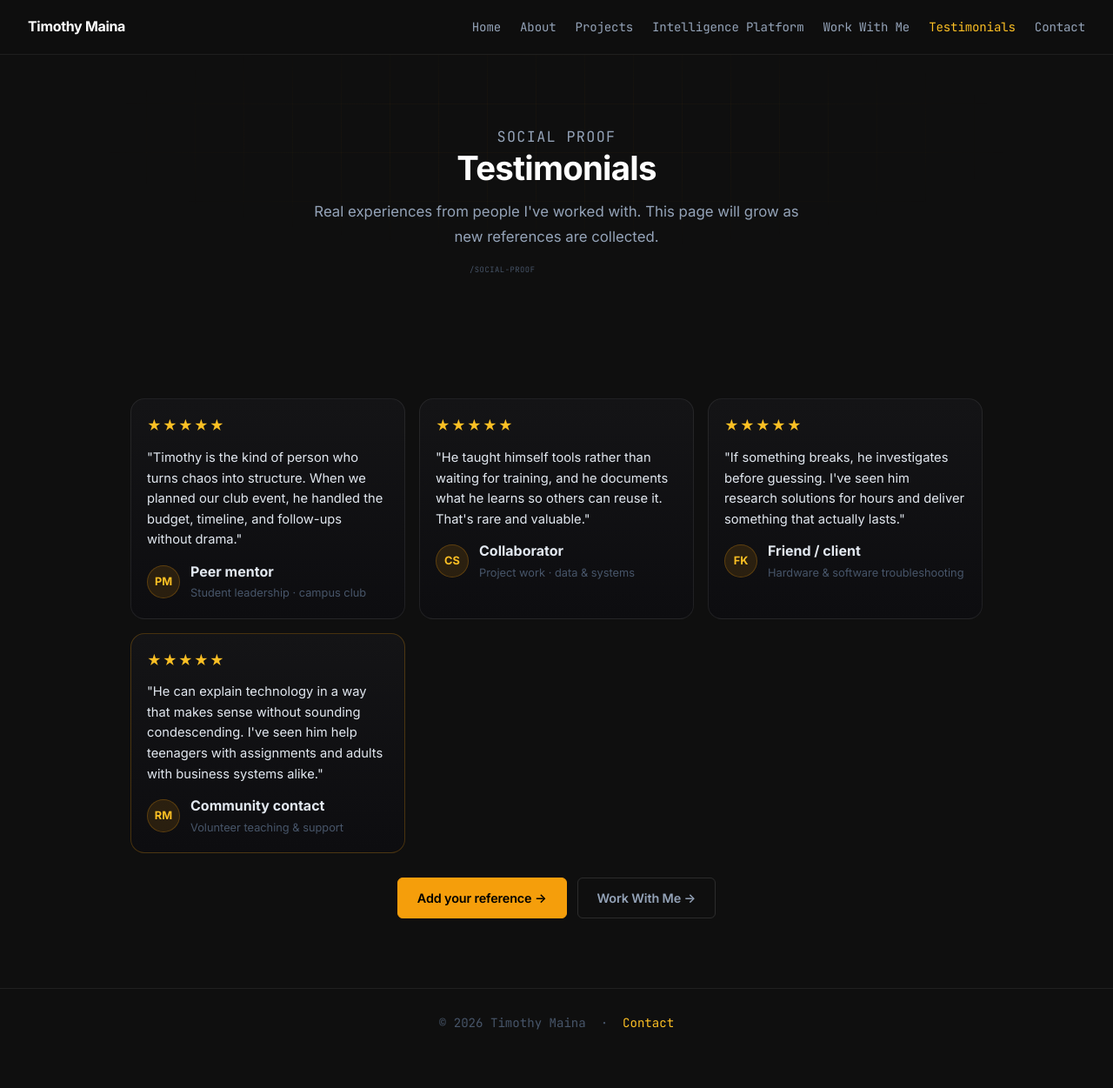
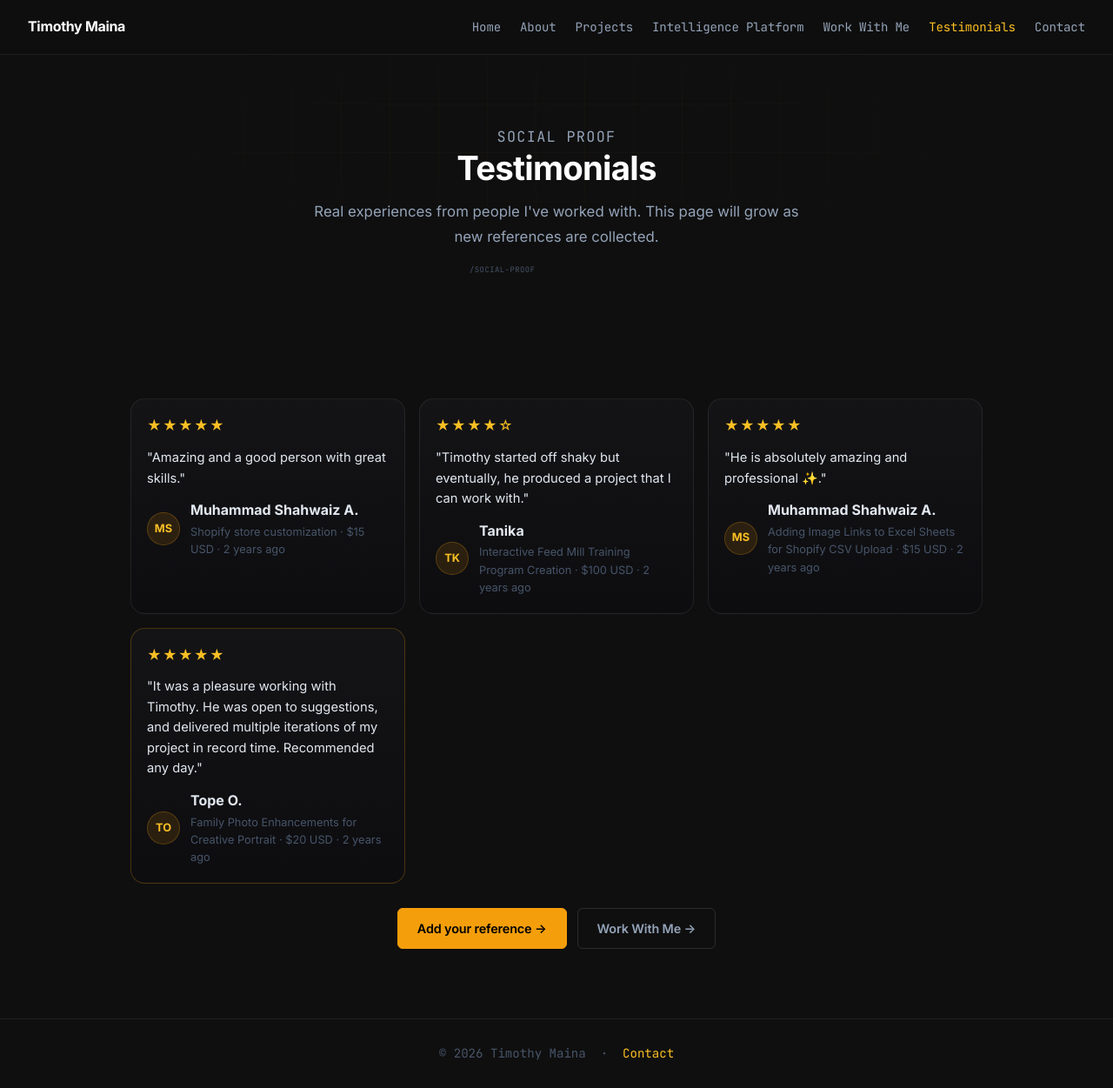
Before and after one commit to timmaina-devhub/timmaina-devhub.github.io, a Jekyll site: the page built from testimonials.html, in a window 1280 px wide and 1251 px high. Shown: the whole window at 87% size. Built offline with Jekyll 4.4.1, drawn with Linux system fonts in a browser that asks for light colours.

Commit message:
update 7/10/2026

```diff
--- a/testimonials.html
+++ b/testimonials.html
@@ -41,48 +41,48 @@ title: Testimonials
 
       <div class="testimonial-card">
         <div class="testimonial-card__stars" aria-label="5 out of 5 stars">★★★★★</div>
-        <p class="testimonial-card__text">"Timothy is the kind of person who turns chaos into structure. When we planned our club event, he handled the budget, timeline, and follow-ups without drama."</p>
+        <p class="testimonial-card__text">"Amazing and a good person with great skills."</p>
         <div class="testimonial-card__author">
-          <div class="testimonial-card__avatar" aria-hidden="true">PM</div>
+          <div class="testimonial-card__avatar" aria-hidden="true">MS</div>
           <div>
-            <strong>Peer mentor</strong>
-            <div class="testimonial-card__meta">Student leadership · campus club</div>
+            <strong>Muhammad Shahwaiz A.</strong>
+            <div class="testimonial-card__meta">Shopify store customization · $15 USD · 2 years ago</div>
+          </div>
+        </div>
+      </div>
+
+      <div class="testimonial-card">
+        <div class="testimonial-card__stars" aria-label="4 out of 5 stars">★★★★☆</div>
+        <p class="testimonial-card__text">"Timothy started off shaky but eventually, he produced a project that I can work with."</p>
+        <div class="testimonial-card__author">
+          <div class="testimonial-card__avatar" aria-hidden="true">TK</div>
+          <div>
+            <strong>Tanika</strong>
+            <div class="testimonial-card__meta">Interactive Feed Mill Training Program Creation · $100 USD · 2 years ago</div>
           </div>
         </div>
       </div>
 
       <div class="testimonial-card">
         <div class="testimonial-card__stars" aria-label="5 out of 5 stars">★★★★★</div>
-        <p class="testimonial-card__text">"He taught himself tools rather than waiting for training, and he documents what he learns so others can reuse it. That's rare and valuable."</p>
+        <p class="testimonial-card__text">"He is absolutely amazing and professional ✨."</p>
         <div class="testimonial-card__author">
-          <div class="testimonial-card__avatar" aria-hidden="true">CS</div>
+          <div class="testimonial-card__avatar" aria-hidden="true">MS</div>
           <div>
-            <strong>Collaborator</strong>
-            <div class="testimonial-card__meta">Project work · data & systems</div>
-          </div>
-        </div>
-      </div>
-
-      <div class="testimonial-card">
-        <div class="testimonial-card__stars" aria-label="5 out of 5 stars">★★★★★</div>
-        <p class="testimonial-card__text">"If something breaks, he investigates before guessing. I've seen him research solutions for hours and deliver something that actually lasts."</p>
-        <div class="testimonial-card__author">
-          <div class="testimonial-card__avatar" aria-hidden="true">FK</div>
-          <div>
-            <strong>Friend / client</strong>
-            <div class="testimonial-card__meta">Hardware & software troubleshooting</div>
+            <strong>Muhammad Shahwaiz A.</strong>
+            <div class="testimonial-card__meta">Adding Image Links to Excel Sheets for Shopify CSV Upload · $15 USD · 2 years ago</div>
           </div>
         </div>
       </div>
 
       <div class="testimonial-card testimonial-card--alt">
         <div class="testimonial-card__stars" aria-label="5 out of 5 stars">★★★★★</div>
-        <p class="testimonial-card__text">"He can explain technology in a way that makes sense without sounding condescending. I've seen him help teenagers with assignments and adults with business systems alike."</p>
+        <p class="testimonial-card__text">"It was a pleasure working with Timothy. He was open to suggestions, and delivered multiple iterations of my project in record time. Recommended any day."</p>
         <div class="testimonial-card__author">
-          <div class="testimonial-card__avatar" aria-hidden="true">RM</div>
+          <div class="testimonial-card__avatar" aria-hidden="true">TO</div>
           <div>
-            <strong>Community contact</strong>
-            <div class="testimonial-card__meta">Volunteer teaching & support</div>
+            <strong>Tope O.</strong>
+            <div class="testimonial-card__meta">Family Photo Enhancements for Creative Portrait · $20 USD · 2 years ago</div>
           </div>
         </div>
       </div>
```
